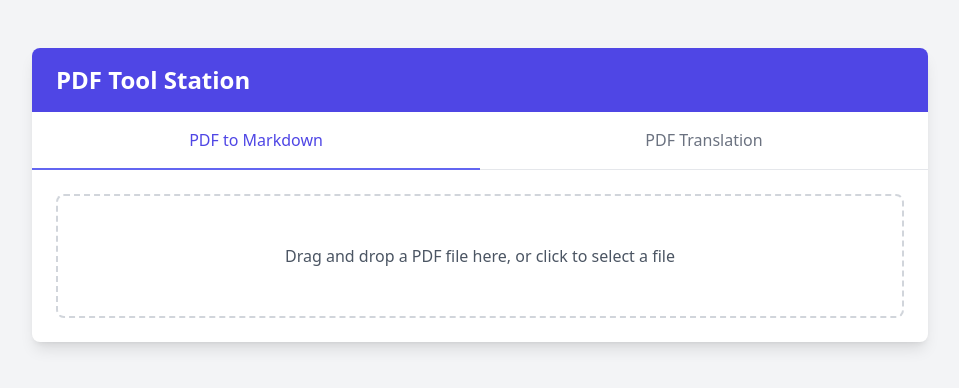
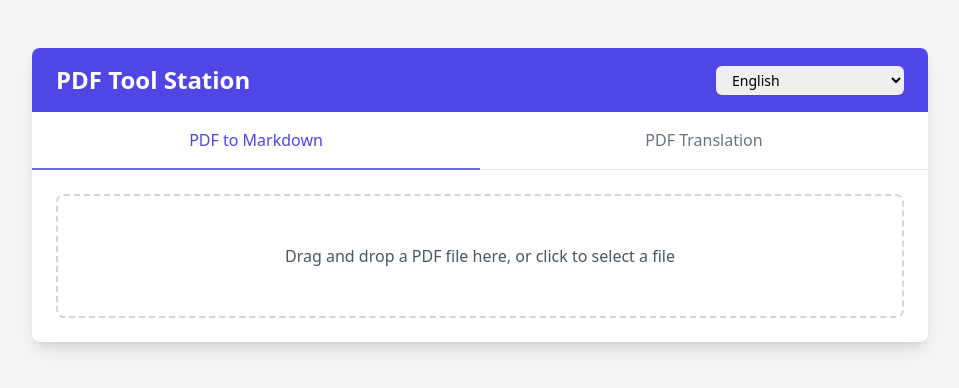
Before and after one commit to mzl5233/freepdftools.pro, a React (Vite) app: page / in a window 1280 px wide. Shown: the top 388 px of the page, without its empty margins (160-1119 px from the left). Built offline with nearby package versions, Linux system fonts and the light colour scheme; the HTML template or start-up script is replaced by a standard one.

Commit message:
添加多语言支持，支持英文、中文和西班牙语

```diff
--- a/src/App.jsx
+++ b/src/App.jsx
@@ -1,7 +1,9 @@
-import React, { useState } from 'react';
+import React, { useState, useEffect } from 'react';
 import { useDropzone } from 'react-dropzone';
 import * as pdfjsLib from 'pdfjs-dist';
 import { marked } from 'marked';
+import { getBrowserLanguage, getText } from './i18n';
+import LanguageSelector from './components/LanguageSelector';
 
 // Initialize PDF.js worker
 pdfjsLib.GlobalWorkerOptions.workerSrc = `https://cdnjs.cloudflare.com/ajax/libs/pdf.js/${pdfjsLib.version}/pdf.worker.min.js`;
@@ -12,6 +14,22 @@ function App() {
   const [isLoading, setIsLoading] = useState(false);
   const [activeTab, setActiveTab] = useState('convert');
   const [previewMode, setPreviewMode] = useState('raw');
+  const [language, setLanguage] = useState('en');
+
+  // 初始化语言设置为浏览器语言或本地存储中的语言
+  useEffect(() => {
+    const savedLang = localStorage.getItem('pdftools-language');
+    const initialLang = savedLang || getBrowserLanguage();
+    setLanguage(initialLang);
+  }, []);
+
+  // 当语言改变时保存到本地存储
+  useEffect(() => {
+    localStorage.setItem('pdftools-language', language);
+  }, [language]);
+
+  // 翻译函数
+  const t = (key) => getText(language, key);
 
   const processTextStyles = (textContent) => {
     let processedText = '';
@@ -85,7 +103,7 @@ function App() {
       }
     } catch (error) {
       console.error('Error processing PDF:', error);
-      alert('Error processing PDF file');
+      alert(t('errors.processingError'));
     } finally {
       setIsLoading(false);
     }
@@ -120,7 +138,7 @@ function App() {
         <div className="flex justify-between items-center mb-4">
           <div className="flex items-center space-x-4">
             <h2 className="text-lg font-medium text-gray-900">
-              {activeTab === 'convert' ? 'Markdown Output' : 'Translated Text'}
+              {activeTab === 'convert' ? t('output.markdownOutput') : t('output.translatedText')}
             </h2>
             <div className="flex items-center space-x-2">
               <button
@@ -131,7 +149,7 @@ function App() {
                     : 'bg-gray-100 text-gray-700 hover:bg-gray-200'
                 }`}
               >
-                Raw
+                {t('output.raw')}
               </button>
               <button
                 onClick={() => setPreviewMode('formatted')}
@@ -141,7 +159,7 @@ function App() {
                     : 'bg-gray-100 text-gray-700 hover:bg-gray-200'
                 }`}
               >
-                Formatted
+                {t('output.formatted')}
               </button>
             </div>
           </div>
@@ -150,7 +168,7 @@ function App() {
               onClick={downloadMarkdown}
               className="px-4 py-2 bg-indigo-600 text-white rounded-md hover:bg-indigo-700 transition-colors"
             >
-              Download Markdown
+              {t('output.downloadMarkdown')}
             </button>
           )}
         </div>
@@ -175,8 +193,13 @@ function App() {
     <div className="min-h-screen bg-gray-100 py-12 px-4 sm:px-6 lg:px-8">
       <div className="max-w-4xl mx-auto">
         <div className="bg-white rounded-lg shadow-lg overflow-hidden">
-          <div className="px-6 py-4 bg-indigo-600">
-            <h1 className="text-2xl font-bold text-white">PDF Tool Station</h1>
+          <div className="px-6 py-4 bg-indigo-600 flex justify-between items-center">
+            <h1 className="text-2xl font-bold text-white">{t('header.title')}</h1>
+            <LanguageSelector
+              currentLang={language}
+              onChange={setLanguage}
+              t={t}
+            />
           </div>
 
           <div className="border-b border-gray-200">
@@ -189,7 +212,7 @@ function App() {
                     : 'border-transparent text-gray-500 hover:text-gray-700 hover:border-gray-300'
                 } flex-1 py-4 px-6 text-center border-b-2 font-medium`}
               >
-                PDF to Markdown
+                {t('tabs.convert')}
               </button>
               <button
                 onClick={() => setActiveTab('translate')}
@@ -199,7 +222,7 @@ function App() {
                     : 'border-transparent text-gray-500 hover:text-gray-700 hover:border-gray-300'
                 } flex-1 py-4 px-6 text-center border-b-2 font-medium`}
               >
-                PDF Translation
+                {t('tabs.translate')}
               </button>
             </nav>
           </div>
@@ -214,16 +237,16 @@ function App() {
               <input {...getInputProps()} />
               <div className="text-gray-600">
                 {isDragActive ? (
-                  <p>Drop the PDF file here...</p>
+                  <p>{t('dropzone.dragActive')}</p>
                 ) : (
-                  <p>Drag and drop a PDF file here, or click to select a file</p>
+                  <p>{t('dropzone.dragInactive')}</p>
                 )}
               </div>
             </div>
 
             {isLoading && (
               <div className="mt-4 text-center text-gray-600">
-                Processing your PDF...
+                {t('output.processing')}
               </div>
             )}
 
--- /dev/null
+++ b/src/components/LanguageSelector.jsx
@@ -0,0 +1,23 @@
+import React from 'react';
+import { languages } from '../i18n';
+
+function LanguageSelector({ currentLang, onChange, t }) {
+  return (
+    <div className="relative inline-block text-left">
+      <select
+        className="block w-full py-1 pl-3 pr-10 text-sm border-gray-300 rounded-md focus:outline-none focus:ring-indigo-500 focus:border-indigo-500"
+        value={currentLang}
+        onChange={(e) => onChange(e.target.value)}
+        aria-label="Select language"
+      >
+        {Object.keys(languages).map((lang) => (
+          <option key={lang} value={lang}>
+            {t(`languages.${lang}`)}
+          </option>
+        ))}
+      </select>
+    </div>
+  );
+}
+
+export default LanguageSelector;
--- /dev/null
+++ b/src/i18n/en.js
@@ -0,0 +1,33 @@
+export default {
+  header: {
+    title: 'PDF Tool Station'
+  },
+  tabs: {
+    convert: 'PDF to Markdown',
+    translate: 'PDF Translation'
+  },
+  dropzone: {
+    dragActive: 'Drop the PDF file here...',
+    dragInactive: 'Drag and drop a PDF file here, or click to select a file'
+  },
+  output: {
+    markdownOutput: 'Markdown Output',
+    translatedText: 'Translated Text',
+    raw: 'Raw',
+    formatted: 'Formatted',
+    downloadMarkdown: 'Download Markdown',
+    processing: 'Processing your PDF...'
+  },
+  errors: {
+    processingError: 'Error processing PDF file'
+  },
+  languages: {
+    en: 'English',
+    zh: '中文 (Chinese)',
+    es: 'Español (Spanish)',
+    fr: 'Français (French)',
+    de: 'Deutsch (German)',
+    ja: '日本語 (Japanese)',
+    ko: '한국어 (Korean)'
+  }
+};
--- /dev/null
+++ b/src/i18n/es.js
@@ -0,0 +1,33 @@
+export default {
+  header: {
+    title: 'Estación de Herramientas PDF'
+  },
+  tabs: {
+    convert: 'PDF a Markdown',
+    translate: 'Traducción de PDF'
+  },
+  dropzone: {
+    dragActive: 'Suelte el archivo PDF aquí...',
+    dragInactive: 'Arrastre y suelte un archivo PDF aquí, o haga clic para seleccionar un archivo'
+  },
+  output: {
+    markdownOutput: 'Salida de Markdown',
+    translatedText: 'Texto traducido',
+    raw: 'Sin formato',
+    formatted: 'Formateado',
+    downloadMarkdown: 'Descargar Markdown',
+    processing: 'Procesando su PDF...'
+  },
+  errors: {
+    processingError: 'Error al procesar el archivo PDF'
+  },
+  languages: {
+    en: 'English (Inglés)',
+    zh: '中文 (Chino)',
+    es: 'Español',
+    fr: 'Français (Francés)',
+    de: 'Deutsch (Alemán)',
+    ja: '日本語 (Japonés)',
+    ko: '한국어 (Coreano)'
+  }
+};
--- /dev/null
+++ b/src/i18n/index.js
@@ -0,0 +1,53 @@
+import en from './en';
+import zh from './zh';
+import es from './es';
+
+// 在这里导入更多语言
+
+// 所有可用的语言
+export const languages = {
+  en,
+  zh,
+  es
+  // 添加更多语言
+};
+
+// 获取浏览器语言，如果不支持则使用英语
+export const getBrowserLanguage = () => {
+  const browserLang = navigator.language.split('-')[0];
+  return languages[browserLang] ? browserLang : 'en';
+};
+
+// 获取语言文本
+export const getText = (lang, key) => {
+  const keys = key.split('.');
+  let text = languages[lang];
+
+  for (const k of keys) {
+    if (text && text[k]) {
+      text = text[k];
+    } else {
+      // 如果找不到对应的翻译，回退到英文
+      text = getEnglishFallback(key);
+      break;
+    }
+  }
+
+  return text;
+};
+
+// 英文回退
+const getEnglishFallback = (key) => {
+  const keys = key.split('.');
+  let text = languages.en;
+
+  for (const k of keys) {
+    if (text && text[k]) {
+      text = text[k];
+    } else {
+      return key; // 如果在英文中也找不到，直接返回键名
+    }
+  }
+
+  return text;
+};
--- /dev/null
+++ b/src/i18n/zh.js
@@ -0,0 +1,33 @@
+export default {
+  header: {
+    title: 'PDF工具站'
+  },
+  tabs: {
+    convert: 'PDF转Markdown',
+    translate: 'PDF翻译'
+  },
+  dropzone: {
+    dragActive: '将PDF文件拖放到这里...',
+    dragInactive: '将PDF文件拖放到这里，或点击选择文件'
+  },
+  output: {
+    markdownOutput: 'Markdown输出',
+    translatedText: '翻译文本',
+    raw: '原始格式',
+    formatted: '格式化',
+    downloadMarkdown: '下载Markdown',
+    processing: '正在处理您的PDF...'
+  },
+  errors: {
+    processingError: '处理PDF文件时出错'
+  },
+  languages: {
+    en: 'English (英文)',
+    zh: '中文',
+    es: 'Español (西班牙语)',
+    fr: 'Français (法语)',
+    de: 'Deutsch (德语)',
+    ja: '日本語 (日语)',
+    ko: '한국어 (韩语)'
+  }
+};
```
